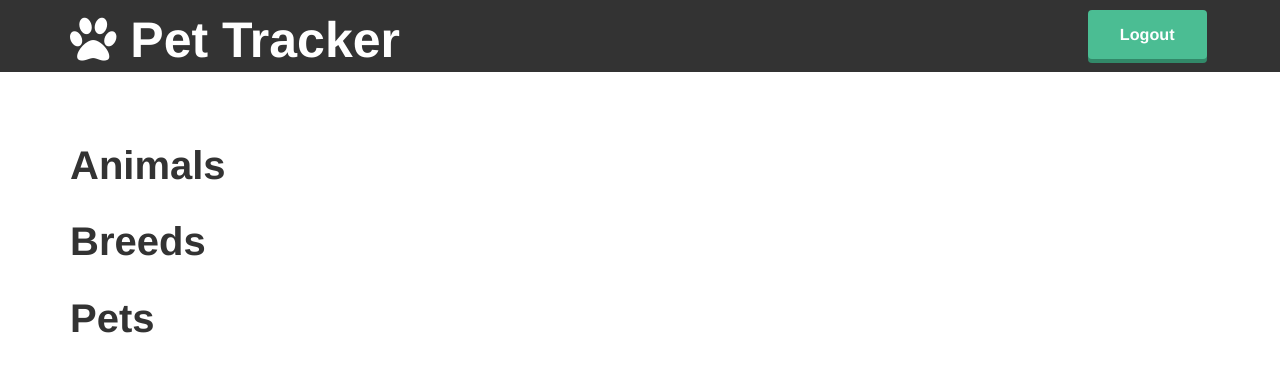
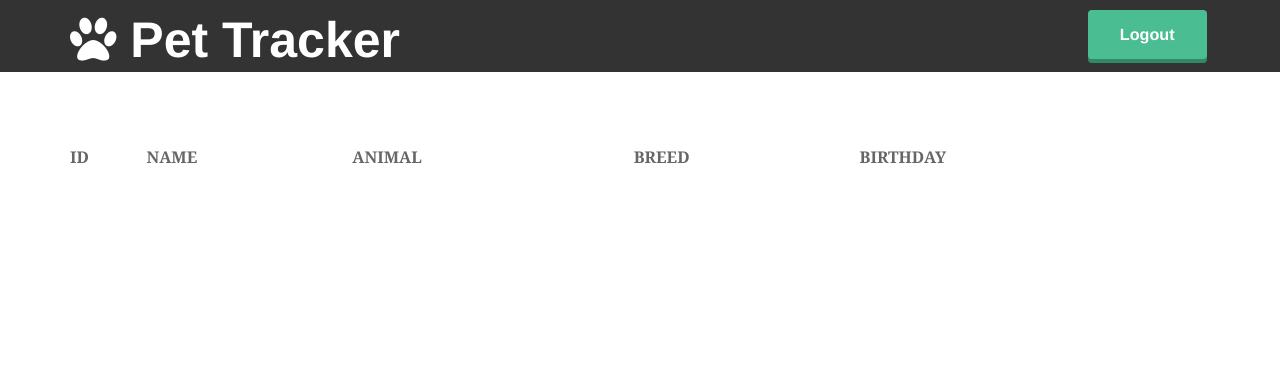
Before and after one commit to ryangallen/pet-tracker, a Django app: page / in a window 1280 px wide. Shown: the top 372 px of the page. Run offline with Django 3.2, Linux system fonts and the light colour scheme; a user stored in the database is signed in; data comes from the database, SQL or seed files in the repository; lists and menus that the app fills with data are empty.

Commit message:
denormalize data on frontend and show pets in table

```diff
--- a/animals/api/serializers.py
+++ b/animals/api/serializers.py
@@ -7,18 +7,20 @@ class AnimalSerializer(serializers.HyperlinkedModelSerializer):
 
     class Meta:
         model = Animal
-        fields = ('name', 'scientific_name',)
+        fields = ('id', 'name', 'scientific_name',)
 
 
 class BreedSerializer(serializers.HyperlinkedModelSerializer):
+    animal = serializers.PrimaryKeyRelatedField(queryset=Animal.objects.all())
 
     class Meta:
         model = Breed
-        fields = ('name', 'animal',)
+        fields = ('id', 'name', 'animal',)
 
 
 class PetSerializer(serializers.HyperlinkedModelSerializer):
+    breed = serializers.PrimaryKeyRelatedField(queryset=Breed.objects.all())
 
     class Meta:
         model = Pet
-        fields = ('name', 'breed', 'birthday',)
+        fields = ('id', 'name', 'breed', 'birthday',)
--- a/animals/static/js/controllers.js
+++ b/animals/static/js/controllers.js
@@ -2,22 +2,30 @@ var petTrackerControllers = angular.module('petTrackerControllers', []);
 
 petTrackerControllers.controller('PetTrackerController', [
     '$scope',
+    '$q',
     'PetTrackerFactory',
-    function($scope, PetTrackerFactory){
-        PetTrackerFactory.readAnimals().then(
-            function(promise){
-                $scope.animals = promise.data.results;
-            }
+    function($scope, $q, PetTrackerFactory){
+        var animalsPromise = PetTrackerFactory.readAnimals().then(
+            function(promise){$scope.animals = promise.data.results}
         );
-        PetTrackerFactory.readBreeds().then(
-            function(promise){
-                $scope.breeds = promise.data.results;
-            }
+        var breedsPromise = PetTrackerFactory.readBreeds().then(
+            function(promise){$scope.breeds = promise.data.results}
         );
-        PetTrackerFactory.readPets().then(
-            function(promise){
-                $scope.pets = promise.data.results;
-            }
+        var petsPromise = PetTrackerFactory.readPets().then(
+            function(promise){$scope.pets = promise.data.results}
         );
+
+        $q.all([animalsPromise, breedsPromise, petsPromise]).then(function(){
+            _.each($scope.animals, function(animal){
+                var animalBreeds = _.where($scope.breeds, {animal: animal.id});
+                _.each(animalBreeds, function(breed){
+                    breed.animal = animal;
+                    var breedPets = _.where($scope.pets, {breed: breed.id});
+                    _.each(breedPets, function(pet){
+                        pet.breed = breed;
+                    });
+                });
+            });
+        });
     }
 ]);
--- a/animals/static/js/services.js
+++ b/animals/static/js/services.js
@@ -3,7 +3,6 @@ var petTrackerServices = angular.module('petTrackerServices', ['ngResource'])
 petTrackerServices.factory('PetTrackerFactory', [
     '$http',
     function($http){
-
         var endpoints = {
             animals: "/api/animals/",
             breeds: "/api/breeds/",
--- a/animals/templates/home.html
+++ b/animals/templates/home.html
@@ -11,20 +11,26 @@
 {% block ngapp %}ng-app="petTrackerApp" ng-controller="PetTrackerController"{% endblock ngapp %}
 
 {% block content %}
-<h2>Animals</h2>
-<ul>
-    <li ng-repeat="animal in animals">[[ animal.name ]]</li>
-</ul>
-
-<h2>Breeds</h2>
-<ul>
-    <li ng-repeat="breed in breeds">[[ breed.name ]]</li>
-</ul>
-
-<h2>Pets</h2>
-<ul>
-    <li ng-repeat="pet in pets">[[ pet.name ]]</li>
-</ul>
+<table>
+    <thead>
+        <tr>
+            <th>ID</th>
+            <th>Name</th>
+            <th>Animal</th>
+            <th>Breed</th>
+            <th>Birthday</th>
+        </tr>
+    </thead>
+    <tbody>
+        <tr ng-repeat="pet in pets">
+            <td>[[ pet.id ]]</td>
+            <td>[[ pet.name ]]</td>
+            <td>[[ pet.breed.animal.name ]]</td>
+            <td>[[ pet.breed.name ]]</td>
+            <td>[[ pet.birthday | date ]]</td>
+        </tr>
+    </tbody>
+</table>
 {% endblock content %}
 
 {% block postfix %}
```
